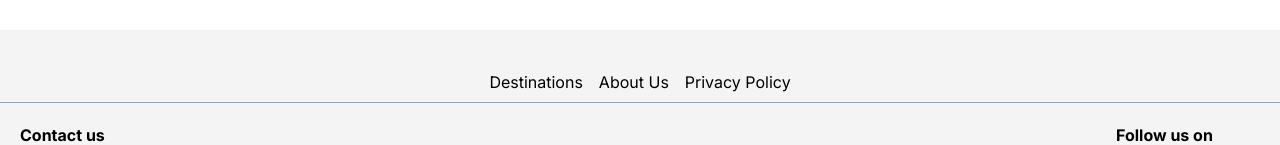
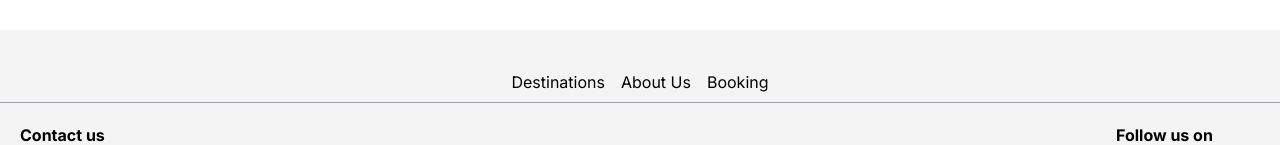
Before and after one commit to KelvinMhacwilson/DORSAS, a Next.js app: page / in a window 1280 px wide. Shown: the part 3244-3389 px from the top of the page. Built offline with nearby package versions, Linux system fonts and the light colour scheme.

Commit message:
Homepage Updated

```diff
--- a/app/destinations/page.tsx
+++ b/app/destinations/page.tsx
@@ -1,6 +1,7 @@
 import Image from "next/image";
 import HomepageImage from "@/assets/Homepage.jpeg";
 import Logo from "@/assets/Logo.jpeg";
+import Footer from "@/components/Footer";
 
 const Destinations = () => {
   return (
@@ -39,6 +40,7 @@ const Destinations = () => {
       </div>
 
       <div></div>
+      <Footer />
     </div>
   );
 };
--- a/components/Footer.tsx
+++ b/components/Footer.tsx
@@ -9,7 +9,7 @@ const Footer = () => {
       <div className="flex items-center justify-center gap-4 border-b pb-2 border-slate-400">
         <Link href="/destinations">Destinations</Link>
         <Link href="/about">About Us</Link>
-        <Link href="/">Privacy Policy</Link>
+        <Link href="/booking">Booking</Link>
       </div>
 
       <div className="p-5 flex justify-between flex-wrap gap-8">
--- a/components/Homepage.tsx
+++ b/components/Homepage.tsx
@@ -208,7 +208,7 @@ const Homepage = () => {
         <p className="text-center">The Best</p>
         <p className="text-center text-3xl font-bold ">Popular Destinations</p>
 
-        <div className="max-w-[970px]  w-full flex mx-auto  items-center justify-center">
+        <div className="max-w-[970px]  w-full md:flex md:mx-auto  md:items-center md:justify-center">
           <div className="grid md:grid-cols-3 mt-7 gap-10">
             {popularDestinations.map(({ image, location }) => (
               <DestinationCard
```
